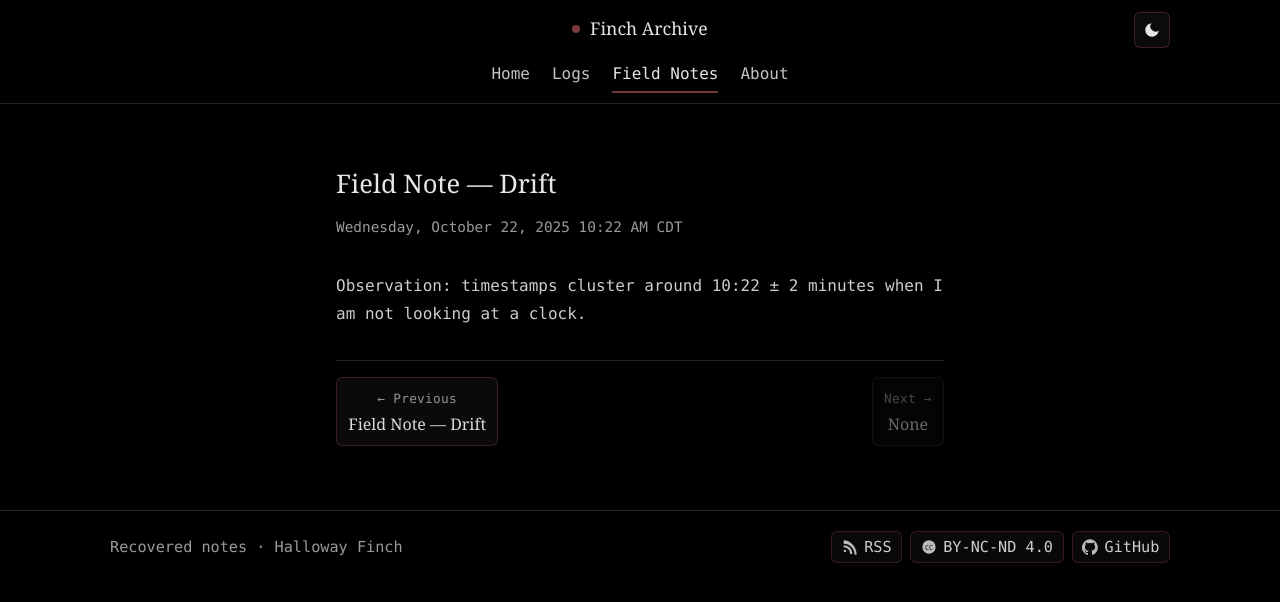
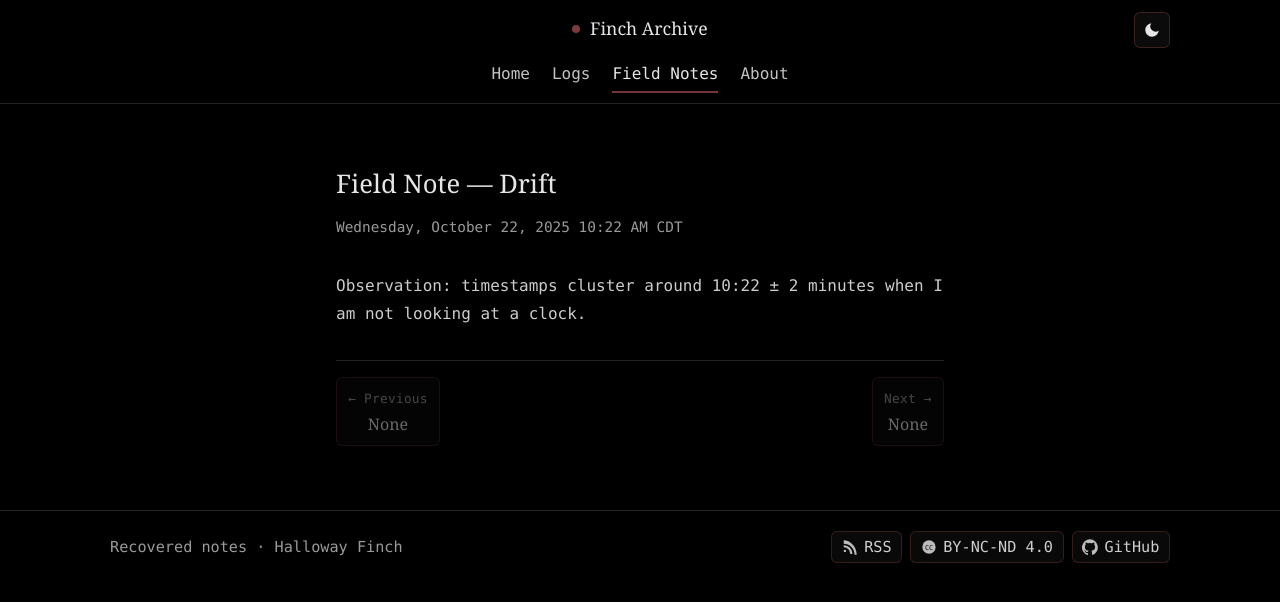
Before and after one commit to HallowayFinch/fincharchive.com, a Jekyll site: the page built from _field-notes/drift.md, in a window 1280 px wide. Shown: the top 602 px of the page. Built offline with Jekyll 4.4.1, drawn with Linux system fonts in a browser that asks for light colours; part of the change alters nothing that is shown.

Commit message:
Update prev_next.html

```diff
--- a/_includes/prev_next.html
+++ b/_includes/prev_next.html
@@ -1,7 +1,8 @@
 {%- comment -%}
 Prev/Next navigation for single entries in a collection.
-Usage: {% include prev_next.html %}
+Stops wrapping around so first/last entries show “None”.
 {%- endcomment -%}
+
 {%- assign coll = site[page.collection] | sort: "date" -%}
 {%- assign current_index = nil -%}
 {%- for doc in coll -%}
@@ -14,8 +15,12 @@ Usage: {% include prev_next.html %}
 {%- if current_index != nil -%}
   {%- assign prev_i = current_index | minus: 1 -%}
   {%- assign next_i = current_index | plus: 1 -%}
-  {%- assign prev_doc = coll[prev_i] -%}
-  {%- assign next_doc = coll[next_i] -%}
+  {%- if prev_i >= 0 -%}
+    {%- assign prev_doc = coll[prev_i] -%}
+  {%- endif -%}
+  {%- if next_i < coll.size -%}
+    {%- assign next_doc = coll[next_i] -%}
+  {%- endif -%}
 
   <nav class="pager" aria-label="Post navigation">
     {%- if prev_doc -%}
```
